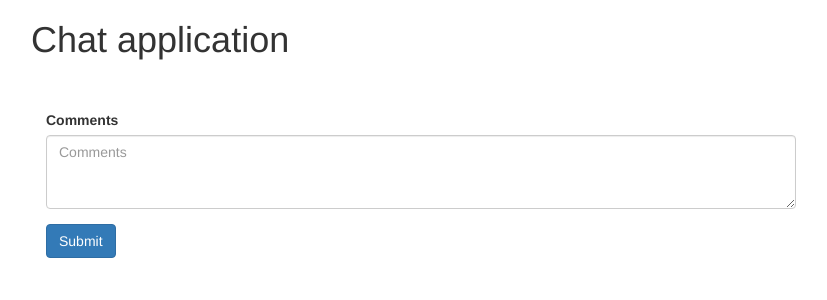
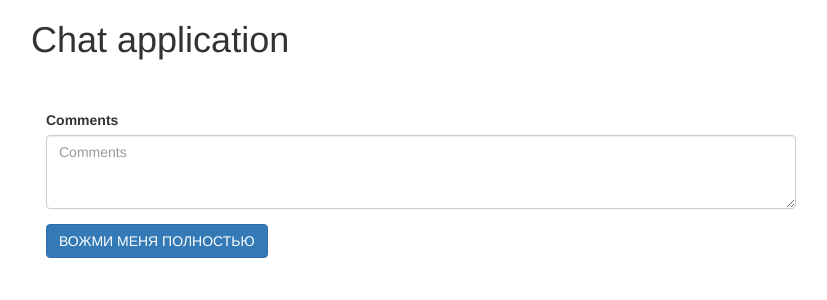
Before and after one commit to Aleks830/appfinal, a PHP site: page / in a window 1280 px wide. Shown: the top 300 px of the page, without its empty margins (24-851 px from the left). Run offline with PHP 8.4, Linux system fonts and the light colour scheme; data that the repository does not hold is empty; some libraries are stand-ins or nearby versions.

Commit message:
Update index.php

```diff
--- a/index.php
+++ b/index.php
@@ -69,7 +69,7 @@ if(isset($_POST['comment']) && $_POST['comment'] !='') {
 							<label for="comment">Comments</label>
 							<textarea name="comment" class="form-control" rows="3" cols="28" rows="5" placeholder="Comments"></textarea>
 						</div>
-						<button type="submit" class="btn btn-primary" name="submit" value="Submit" id="submit_form">Submit</button>
+						<button type="submit" class="btn btn-primary" name="submit" value="Submit" id="submit_form">ВОЖМИ МЕНЯ ПОЛНОСТЬЮ</button>
 					</form>
 
 
```
